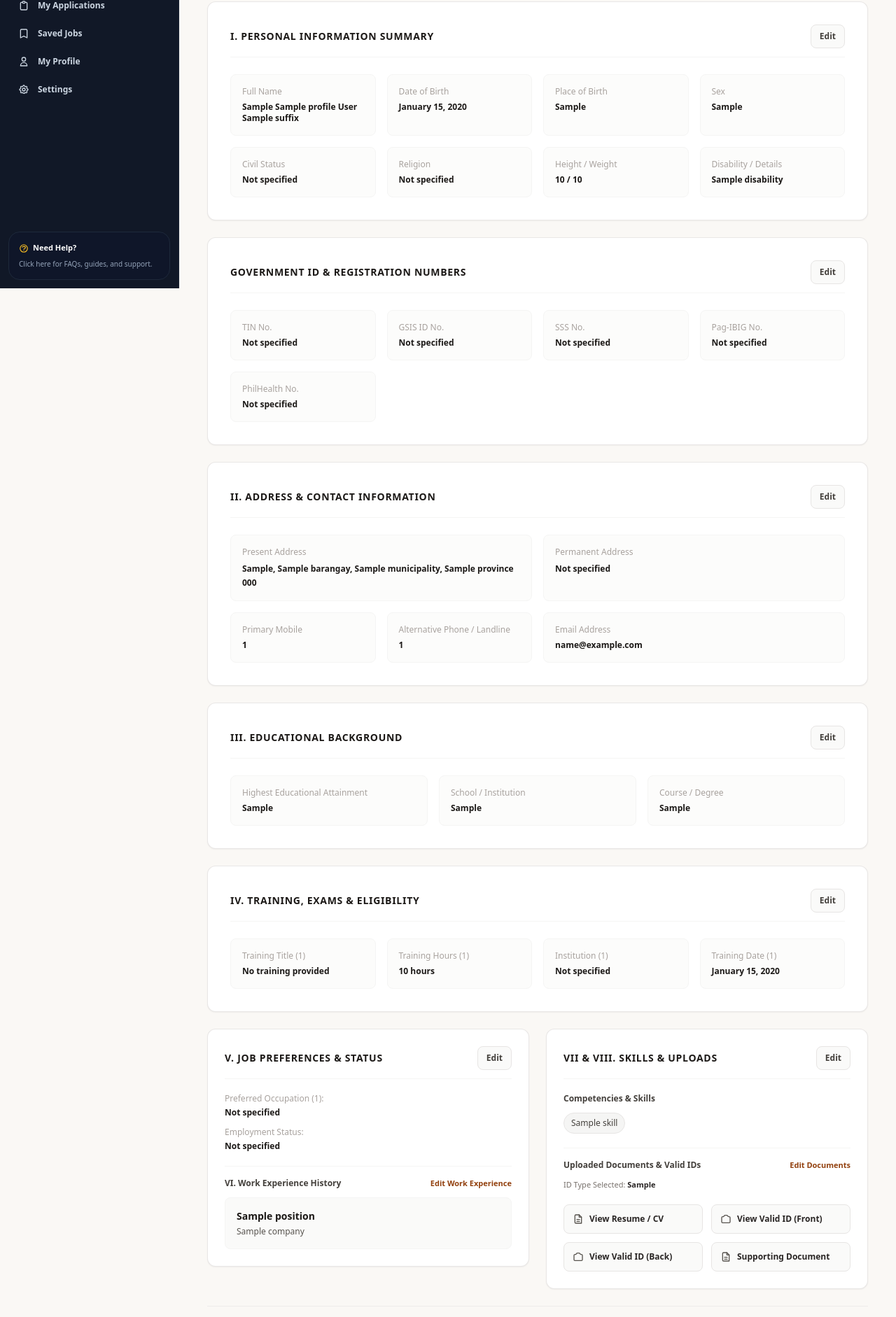
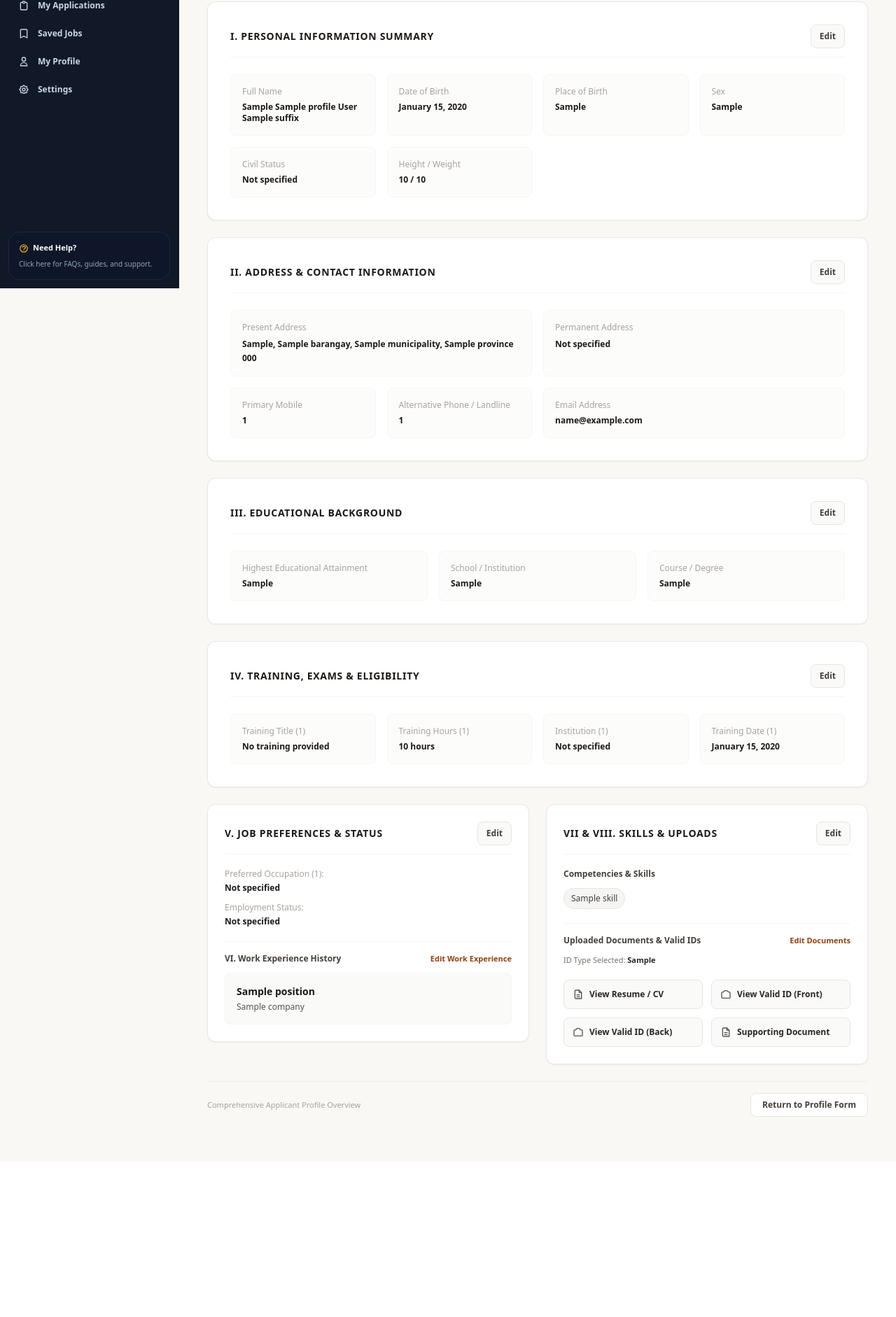
Before and after one commit to TRESTEVOYCE/CAPESONECCT, a Django app: template ApplicantSide/templates/view_profile.html in a window 1280 px wide. Shown: the part 388-2270 px from the top of the page at 70% size. After the commit the page ends 1984 px from the top, so only its background shows below. Run offline with Django 5.2, Linux system fonts and the light colour scheme; a user stored in the database is signed in; tables that the repository leaves empty hold one stand-in row (values such as "Sample post"); the template is opened without the code that fills it: most values are stand-ins (such as "Sample title", 1, 10 or a date in 2020); grey boxes marked "Sample" are stand-in pictures; form fields are guessed from the names that the template uses; some libraries are stand-ins or nearby versions.

Commit message:
updated views

```diff
--- a/ApplicantSide/templates/view_profile.html
+++ b/ApplicantSide/templates/view_profile.html
@@ -224,77 +224,9 @@
                 </div>
 
                 <div class="min-w-0 p-4 rounded-lg bg-stone-50/60 border border-stone-100">
-                    <span class="block text-stone-400 font-medium">Religion</span>
-                    <span class="text-stone-900 font-semibold mt-1.5 block break-words">
-                        {{ profile.religion|default:"Not specified" }}
-                    </span>
-                </div>
-
-                <div class="min-w-0 p-4 rounded-lg bg-stone-50/60 border border-stone-100">
                     <span class="block text-stone-400 font-medium">Height / Weight</span>
                     <span class="text-stone-900 font-semibold mt-1.5 block break-words">
                         {% if profile.height %}{{ profile.height }}{% else %}N/A{% endif %} / {% if profile.weight %}{{ profile.weight }}{% else %}N/A{% endif %}
-                    </span>
-                </div>
-
-                <div class="min-w-0 p-4 rounded-lg bg-stone-50/60 border border-stone-100">
-                    <span class="block text-stone-400 font-medium">Disability / Details</span>
-                    <span class="text-stone-900 font-semibold mt-1.5 block break-words">
-                        {% if profile.disability %}{{ profile.disability }}{% else %}None specified{% endif %}
-                    </span>
-                </div>
-
-            </div>
-        </section>
-
-        <!-- Government Identification Numbers Section -->
-        <section class="bg-white p-5 sm:p-8 rounded-xl border border-stone-200/90 shadow-sm space-y-6">
-
-            <div class="flex flex-wrap items-center justify-between gap-3 border-b border-stone-100 pb-3">
-                <h2 class="text-sm font-bold text-stone-900 uppercase tracking-wider">
-                    Government ID &amp; Registration Numbers
-                </h2>
-
-                <a href="{% url 'personal_info' %}"
-                   class="inline-flex items-center justify-center px-3 py-2 text-xs font-semibold text-stone-700 bg-stone-50 border border-stone-200 rounded-lg hover:bg-stone-100 transition-colors">
-                    Edit
-                </a>
-            </div>
-
-            <div class="grid grid-cols-1 sm:grid-cols-2 lg:grid-cols-4 gap-4 text-xs">
-
-                <div class="min-w-0 p-4 rounded-lg bg-stone-50/60 border border-stone-100">
-                    <span class="block text-stone-400 font-medium">TIN No.</span>
-                    <span class="text-stone-900 font-semibold mt-1.5 block break-words">
-                        {{ profile.tin|default:"Not specified" }}
-                    </span>
-                </div>
-
-                <div class="min-w-0 p-4 rounded-lg bg-stone-50/60 border border-stone-100">
-                    <span class="block text-stone-400 font-medium">GSIS ID No.</span>
-                    <span class="text-stone-900 font-semibold mt-1.5 block break-words">
-                        {{ profile.gsis_no|default:"Not specified" }}
-                    </span>
-                </div>
-
-                <div class="min-w-0 p-4 rounded-lg bg-stone-50/60 border border-stone-100">
-                    <span class="block text-stone-400 font-medium">SSS No.</span>
-                    <span class="text-stone-900 font-semibold mt-1.5 block break-words">
-                        {{ profile.sss_no|default:"Not specified" }}
-                    </span>
-                </div>
-
-                <div class="min-w-0 p-4 rounded-lg bg-stone-50/60 border border-stone-100">
-                    <span class="block text-stone-400 font-medium">Pag-IBIG No.</span>
-                    <span class="text-stone-900 font-semibold mt-1.5 block break-words">
-                        {{ profile.pagibig_no|default:"Not specified" }}
-                    </span>
-                </div>
-
-                <div class="min-w-0 p-4 rounded-lg bg-stone-50/60 border border-stone-100">
-                    <span class="block text-stone-400 font-medium">PhilHealth No.</span>
-                    <span class="text-stone-900 font-semibold mt-1.5 block break-words">
-                        {{ profile.philhealth_no|default:"Not specified" }}
                     </span>
                 </div>
 
@@ -558,8 +490,8 @@
                         {% endif %}
 
                         <!-- Applicant ID Picture (Front) -->
-                        {% if profile.applicant_id_picture %}
-                            <a href="{{ profile.applicant_id_picture.url }}" target="_blank" rel="noopener noreferrer"
+                        {% if profile.applicant_id_picture_front %}
+                            <a href="{{ profile.applicant_id_picture_front.url }}" target="_blank" rel="noopener noreferrer"
                                class="inline-flex items-center gap-2 p-3 bg-stone-50 text-stone-800 border border-stone-200 rounded-lg font-semibold hover:bg-stone-100 transition-colors break-words">
                                 <svg class="w-4 h-4 shrink-0 text-stone-600" fill="none" stroke="currentColor" viewBox="0 0 24 24" aria-hidden="true">
                                     <path stroke-linecap="round" stroke-linejoin="round" stroke-width="2" d="M3 9a2 2 0 012-2h.93a2 2 0 001.664-.89l.812-1.22A2 2 0 0110.07 4h3.86a2 2 0 011.664.89l.812 1.22A2 2 0 0118.07 7H19a2 2 0 012 2v9a2 2 0 01-2 2H5a2 2 0 01-2-2V9z"/>
@@ -592,7 +524,7 @@
                         {% endif %}
                     </div>
 
-                    {% if not profile.resume_file and not profile.applicant_id_picture and not profile.applicant_id_picture_back and not profile.supporting_doc %}
+                    {% if not profile.resume_file and not profile.applicant_id_picture_front and not profile.applicant_id_picture_back and not profile.supporting_doc %}
                         <div class="w-full p-5 text-center rounded-lg border border-dashed border-stone-200 bg-stone-50/50">
                             <p class="text-stone-500 font-medium">No documents or IDs uploaded yet.</p>
                         </div>
```
Also changed, not shown: ApplicantSide/views.py (+4 -4 lines).
